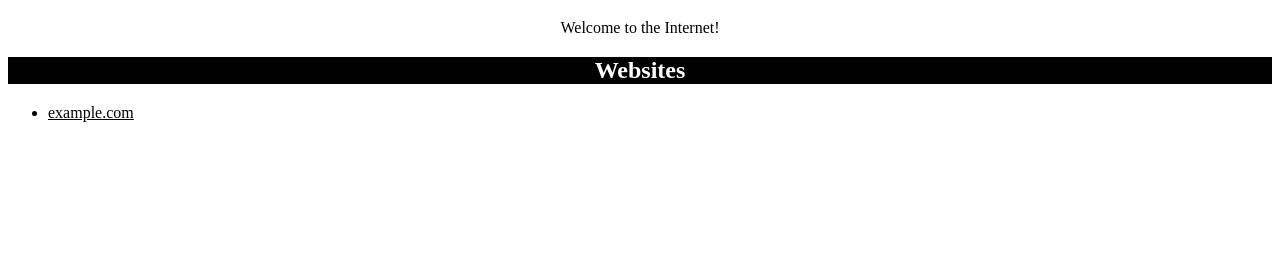
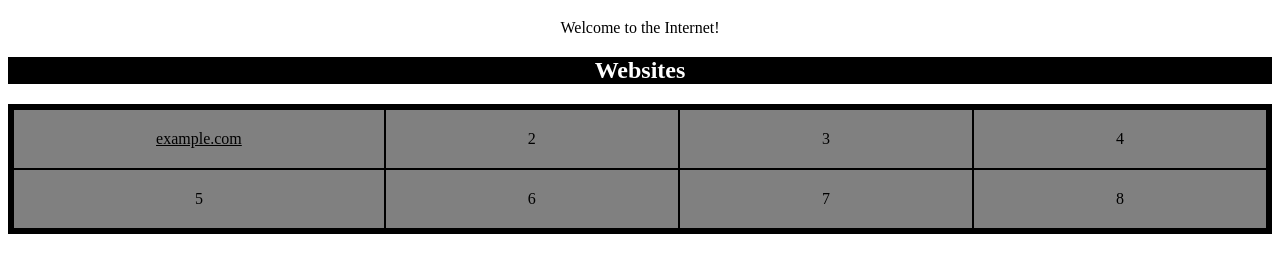
Before and after one commit to ginkogruen/landingpage, a plain HTML site: page frontend/index.html in a window 1280 px wide. Shown: the part 61-334 px from the top of the page. Drawn offline with Linux system fonts and the light colour scheme.

Commit message:
Sketched basic grid layout on webpage

```diff
--- a/frontend/index.html
+++ b/frontend/index.html
@@ -13,11 +13,16 @@
 </div>
 <div>
     <h2 class="heading">Websites</h2>
-    <ul>
-        <li>
-            <a href="https://example.com">example.com</a>
-        </li>
-    </ul>
+</div>
+<div class="grid-container">
+    <div class="grid-item"><a style="background-color: gray;" href="https://example.com">example.com</a></div>
+    <div class="grid-item">2</div>
+    <div class="grid-item">3</div>
+    <div class="grid-item">4</div>
+    <div class="grid-item">5</div>
+    <div class="grid-item">6</div>
+    <div class="grid-item">7</div>
+    <div class="grid-item">8</div>
 </div>
 </body>
 </html>
--- a/frontend/styles.css
+++ b/frontend/styles.css
@@ -12,3 +12,17 @@
 .center {
     text-align: center;
 }
+
+.grid-container {
+    display: grid;
+    grid-template-columns: auto auto auto auto;
+    background-color: black;
+    padding: 5px;
+}
+
+.grid-item {
+    background-color: gray;
+    border: 1px solid black;
+    padding: 20px;
+    text-align: center;
+}
```
